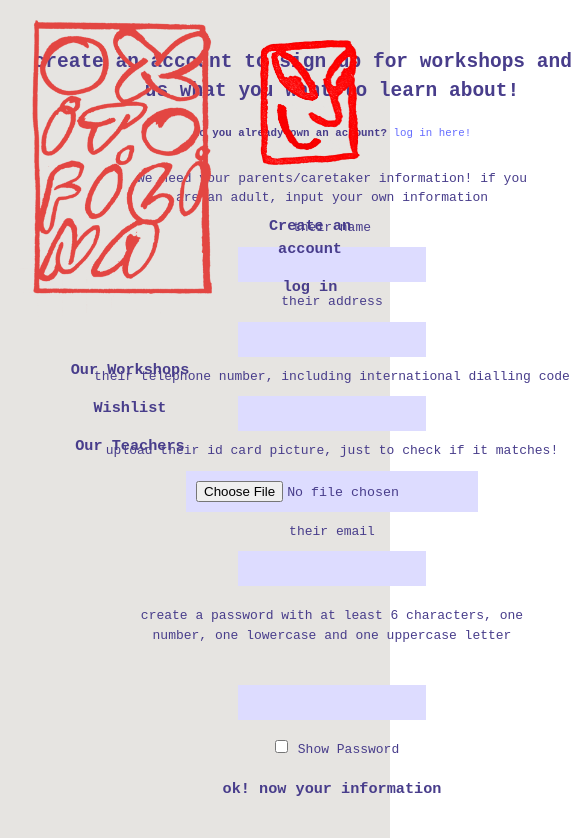
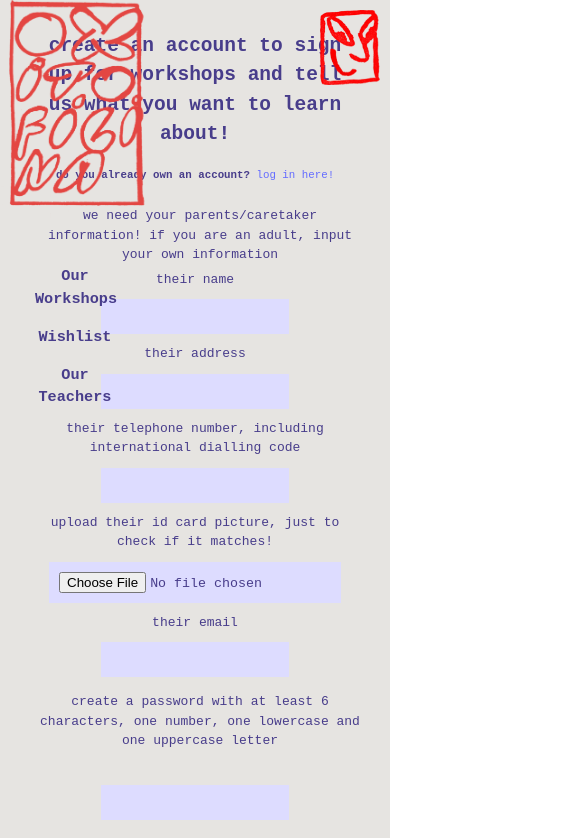
Before and after one commit to bubu-destroi/oxi_client, a React (Vite) app: page /signup in a window 390 px wide. Shown: the top 838 px of the page, 585 px wide, since content can reach past the window. Built offline with nearby package versions, Linux system fonts and the light colour scheme.

Commit message:
changes in css - just delete the mobile defs

```diff
--- a/pages/About.jsx
+++ b/pages/About.jsx
@@ -60,6 +60,9 @@ function About() {
           <Link to={`/teachers`}>
             <h3>Our Teachers</h3>
           </Link>
+          <Link to={`/suggestion-box`}>
+            <h3>Suggestion Box</h3>
+          </Link>
         </div>
       </div>
 
--- a/src/App.css
+++ b/src/App.css
@@ -294,27 +294,104 @@ button {
   width: 600px;
 }
 
-.big-about-div{
+.big-about-div {
   width: 600px;
 }
 
-.suggestion-box-input{
+.suggestion-box-input {
   display: flex;
   flex-direction: column;
   justify-content: space-around;
 }
 
-#comment{
+#comment {
   height: 100px;
   width: 250px;
 }
 
-.all-suggestions{
+.all-suggestions {
   width: 600px;
   display: flex;
   flex-wrap: wrap;
 }
-.suggestion-box{
+.suggestion-box {
   width: 200px;
   padding: 20px;
 }
+
+@media (max-width: 768px) {
+  .logo-div img {
+    width: 150px;
+  }
+
+  .create-an-account,
+  .big-about-div,
+  .about-homepage,
+  .about-wishes,
+  .all-suggestions {
+    width: 90%;
+    margin: 0 auto;
+  }
+
+  .signup-extras,
+  .proposal-extras {
+    width: 100%;
+    padding: 5px;
+  }
+
+  .teacher-div {
+    flex-basis: 80%;
+    padding: 10px;
+    margin: 0 auto;
+  }
+
+  .all-teachers {
+    width: 100%;
+  }
+
+  .workshop-container {
+    padding-right: 0;
+  }
+
+  .workshop-image {
+    position: relative;
+    width: 100%;
+    height: auto;
+  }
+
+  .workshop-info {
+    padding-right: 0;
+  }
+
+  /* Adjust user-logo-menu positioning */
+  .user-logo-menu img {
+    position: fixed;
+    top: 10px; /* Adjust top spacing */
+    right: 10px; /* Keep it aligned to the right */
+    width: 60px; /* Reduce the size slightly for mobile */
+    max-width: 60px;
+    margin: 0; /* Remove auto-centering margin */
+  }
+  .menu-on-profile {
+    position: relative;
+    top: 0;
+    left: 0;
+    width: 80px; /* Adjusted width */
+    max-width: 80px; /* Ensures the logo does not grow too large */
+    margin: 10px auto;
+  }
+
+  .logo-and-search {
+    align-items: center;
+    top: 0;
+    left: 0;
+  }
+}
+@media (max-width: 768px) {
+  .menu-right {
+    display: none;
+  }
+
+
+
+}
```
